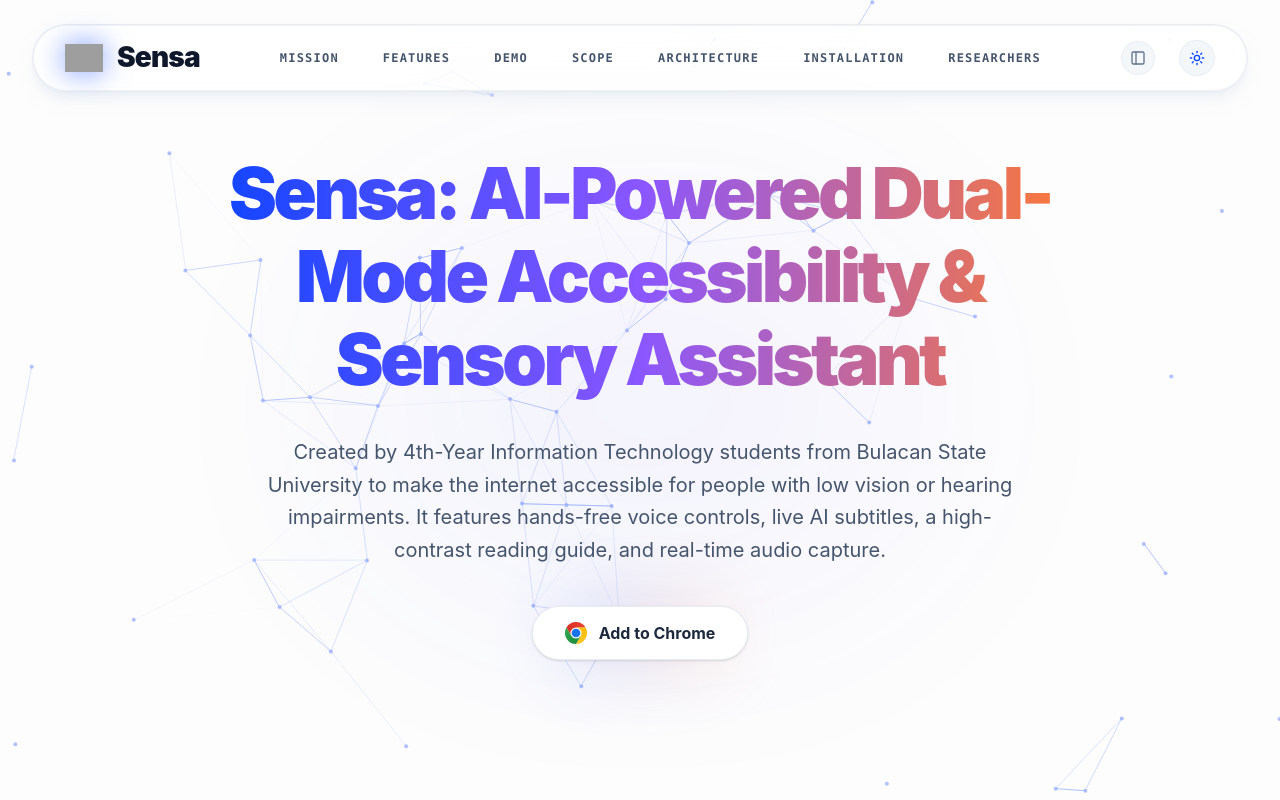
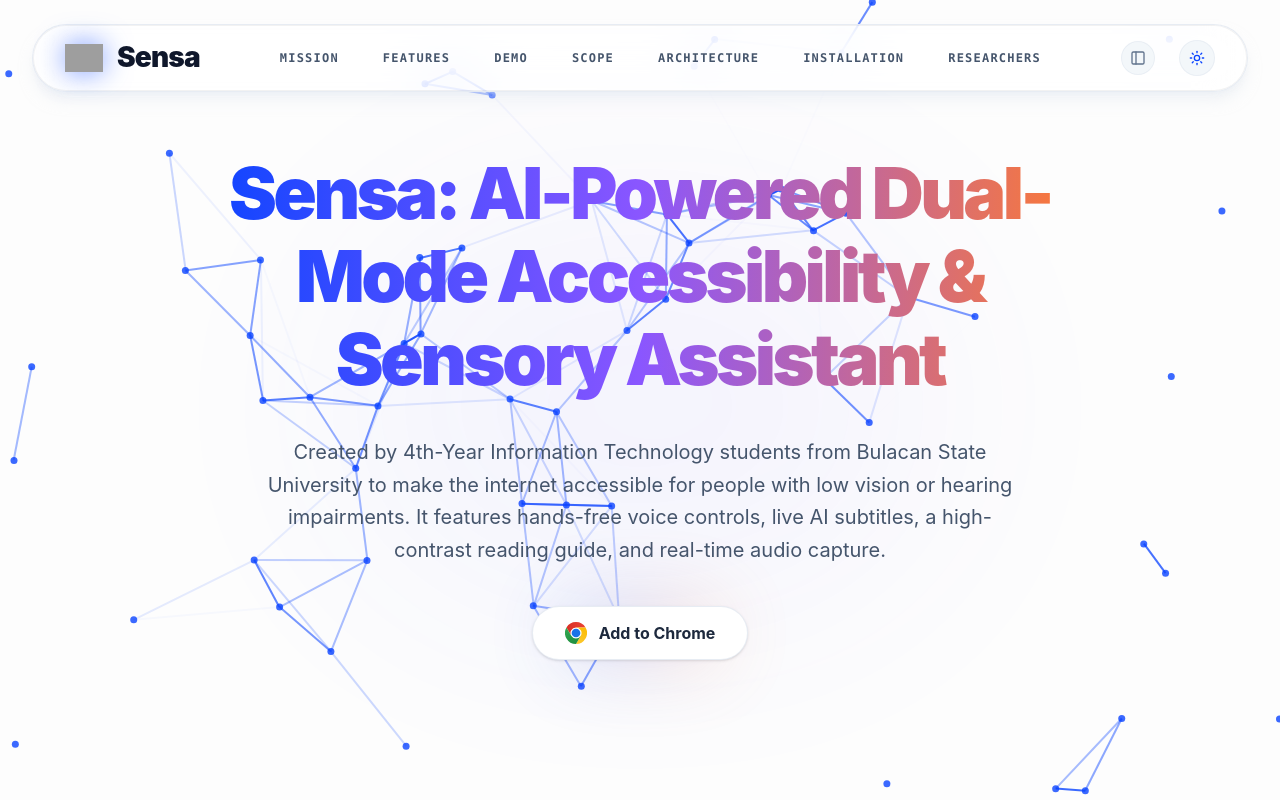
Before and after one commit to bulsu-kdlantolin/sensa-website, a React (Vite) app: page / in a window 1280 px wide. Shown: the top 800 px of the page. Built offline with nearby package versions, Linux system fonts and the light colour scheme; grey boxes are pictures that could not be loaded.

Commit message:
style: increase NeuralCanvas opacity, particle radius, and line width for better visibility

```diff
--- a/src/components/NeuralCanvas.tsx
+++ b/src/components/NeuralCanvas.tsx
@@ -15,7 +15,7 @@ export default function NeuralCanvas({ isDark }: { isDark: boolean }) {
     // Config
     const numParticles = 60;
     const maxDistance = 150;
-    const particleRadius = 2;
+    const particleRadius = 3.5;
     const color = isDark ? '255, 122, 47' : '10, 68, 255';
 
     let mouse = { x: -1000, y: -1000 };
@@ -83,7 +83,7 @@ export default function NeuralCanvas({ isDark }: { isDark: boolean }) {
           if (dist < maxDistance) {
             ctx.beginPath();
             ctx.strokeStyle = `rgba(${color}, ${1 - dist / maxDistance})`;
-            ctx.lineWidth = 1;
+            ctx.lineWidth = 2;
             ctx.moveTo(p.x, p.y);
             ctx.lineTo(p2.x, p2.y);
             ctx.stroke();
@@ -123,7 +123,7 @@ export default function NeuralCanvas({ isDark }: { isDark: boolean }) {
   return (
     <canvas
       ref={canvasRef}
-      className="absolute inset-0 w-full h-full pointer-events-auto z-0 opacity-40 transition-opacity duration-1000"
+      className="absolute inset-0 w-full h-full pointer-events-auto z-0 opacity-100 transition-opacity duration-1000"
     />
   );
 }
```
